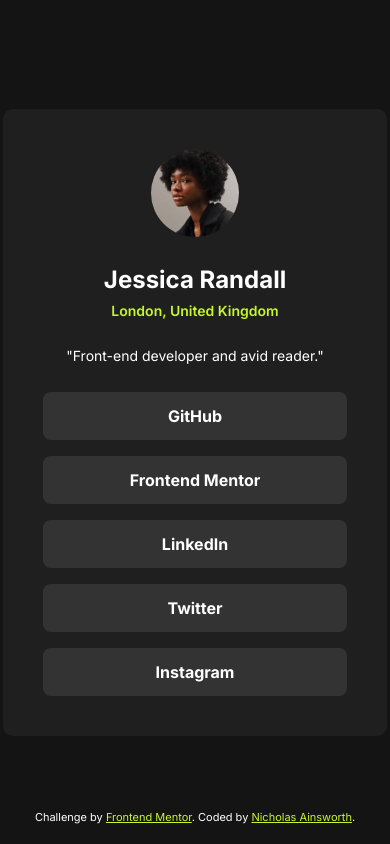
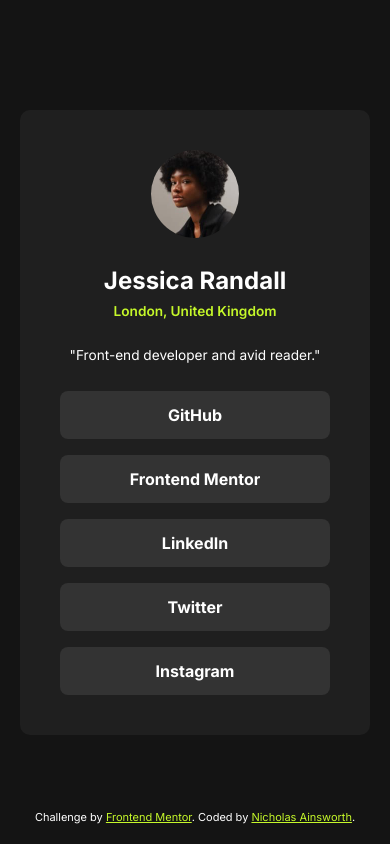
Before and after one commit to nainsworth/social-links-profile, a plain HTML site: page index.html in a window 390 px wide. Drawn offline with Linux system fonts and the light colour scheme.

Commit message:
Updated styling to be more fluid for mobile

```diff
--- a/style.css
+++ b/style.css
@@ -12,8 +12,7 @@
   --font-regular: 400;
   --font-semi-bold: 600;
   --font-bold: 700;
-  --font-size: 14px;
-  /* --font-size: clamp(10px, 4vw, 16px); */
+  --font-size: clamp(12px, 3.5vw, 14px);
 }
 
 /* Styling Reset */
@@ -26,6 +25,7 @@
   font-family: var(--font-family);
 }
 
+/* General Styling */
 html {
   height: 100%;
   width: 100%;
@@ -43,25 +43,29 @@ p {
   color: var(--white);
   font-family: var(--font-regular);
   font-size: var(--font-size);
+  text-align: center;
 }
 
 /* Card */
 .card {
   display: flex;
   flex-direction: column;
-  justify-content: center;
   align-items: center;
   background-color: var(--dark-gray);
   border-radius: 10px;
   padding: 40px;
   gap: 28px;
-  margin: 40px;
+  margin: 0 20px;
+  flex: 1;
+  max-width: 384px;
 }
 
-/* Profile Image */
+/* Profile */
 .profile-image {
   border-radius: 50%;
   height: 88px;
+  width: 88px;
+  margin: auto;
 }
 
 .info {
@@ -73,6 +77,7 @@ p {
 
 .name {
   color: var(--white);
+  text-align: center;
 }
 
 .location {
@@ -85,19 +90,19 @@ p {
   display: flex;
   flex-direction: column;
   justify-content: center;
-  align-items: center;
   gap: 16px;
+  width: 100%;
 }
 
 .social-link {
   background-color: var(--gray);
   color: var(--white);
   text-decoration: none;
-  width: 304px;
   padding: 14px;
   text-align: center;
   border-radius: 8px;
   font-weight: var(--font-bold);
+  max-width: 400px;
 }
 
 .social-link:hover,
@@ -113,6 +118,7 @@ p {
   position: absolute;
   bottom: 20px;
   color: var(--white);
+  margin: 0 20px;
 }
 .attribution a {
   color: var(--green);
```
